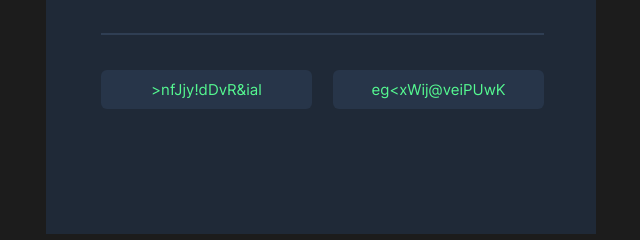
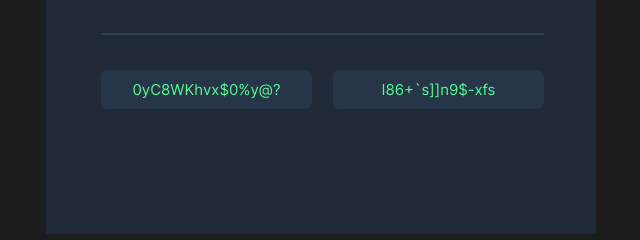
Before and after one commit to AqibAurangzeb/password-generator, a plain HTML site: page index.html in a window 1280 px wide. Both pictures are taken after a click on the button "Generate passwords". Shown: the part 416-656 px from the top of the page, 319-959 px from the left. Drawn offline with Linux system fonts and the light colour scheme; a web font is replaced by a local one.

Commit message:
implemented generate password feature

```diff
--- a/index.html
+++ b/index.html
@@ -13,11 +13,11 @@
         <div id="main">
           <h1 id="title">Generate a<br><span id="title-green">random password</span></h1>
           <h3 id="subtitle">Never use an insecure password again.</h3>
-          <button id="generate-password-btn">Generate passwords</button>
+          <button id="generate-password-btn" onclick="generatePasswords()">Generate passwords</button>
           <hr>
           <div id="generated-passwords">
-            <button class="generated-password-btn">>nfJjy!dDvR&ial</button>
-            <button class="generated-password-btn">eg&lt;xWij@veiPUwK</button>
+            <button class="generated-password-btn" id="generated-password-btn-1" onclick="copyFirstButtonToClipboard()"></button>
+            <button class="generated-password-btn" id="generated-password-btn-2" onclick="copySecondButtonToClipboard()"></button>
           </div>
         </div>
       </div>
--- a/index.js
+++ b/index.js
@@ -8,8 +8,12 @@ const subtitleEl = document.getElementById("subtitle");
 const hrEl = document.querySelector("hr");
 const lightDarkModeBtnEl = document.getElementById("light-dark-mode-btn");
 
+const generatedPasswordBtn1 = document.getElementById("generated-password-btn-1");
+const generatedPasswordBtn2 = document.getElementById("generated-password-btn-2");
+
+const passwordLength = 15;
+
 function changeDarkLightMode() {
-  console.log("hit button");
   if (lightDarkModeBtnEl.textContent === "🌙") {
     lightDarkModeBtnEl.textContent = "☀️";
     lightDarkModeBtnEl.style.background = "#ECFDF5";
@@ -31,3 +35,35 @@ function changeDarkLightMode() {
     hrEl.style.border = "1px solid #2F3E53"
   }
 }
+
+function generatePasswords() {
+  generatedPasswordBtn1.textContent = generateRandomPassword()
+  generatedPasswordBtn2.textContent = generateRandomPassword()
+}
+
+function generateRandomPassword() {
+  let password = "";
+
+  for(let i = 0; i < passwordLength; i++) {
+    let randomIndex = Math.floor(Math.random() * characters.length);
+    password += characters[randomIndex];
+  }
+
+  return password;
+}
+
+function copyFirstButtonToClipboard() {
+  let buttonEl = document.getElementById("generated-password-btn-1");
+
+  navigator.clipboard.writeText(buttonEl.textContent).then(() => {
+    alert("Copied to clipboard");
+  });
+}
+
+function copySecondButtonToClipboard() {
+  let buttonEl = document.getElementById("generated-password-btn-2");
+
+  navigator.clipboard.writeText(buttonEl.textContent).then(() => {
+    alert("Copied to clipboard");
+  });
+}
```
